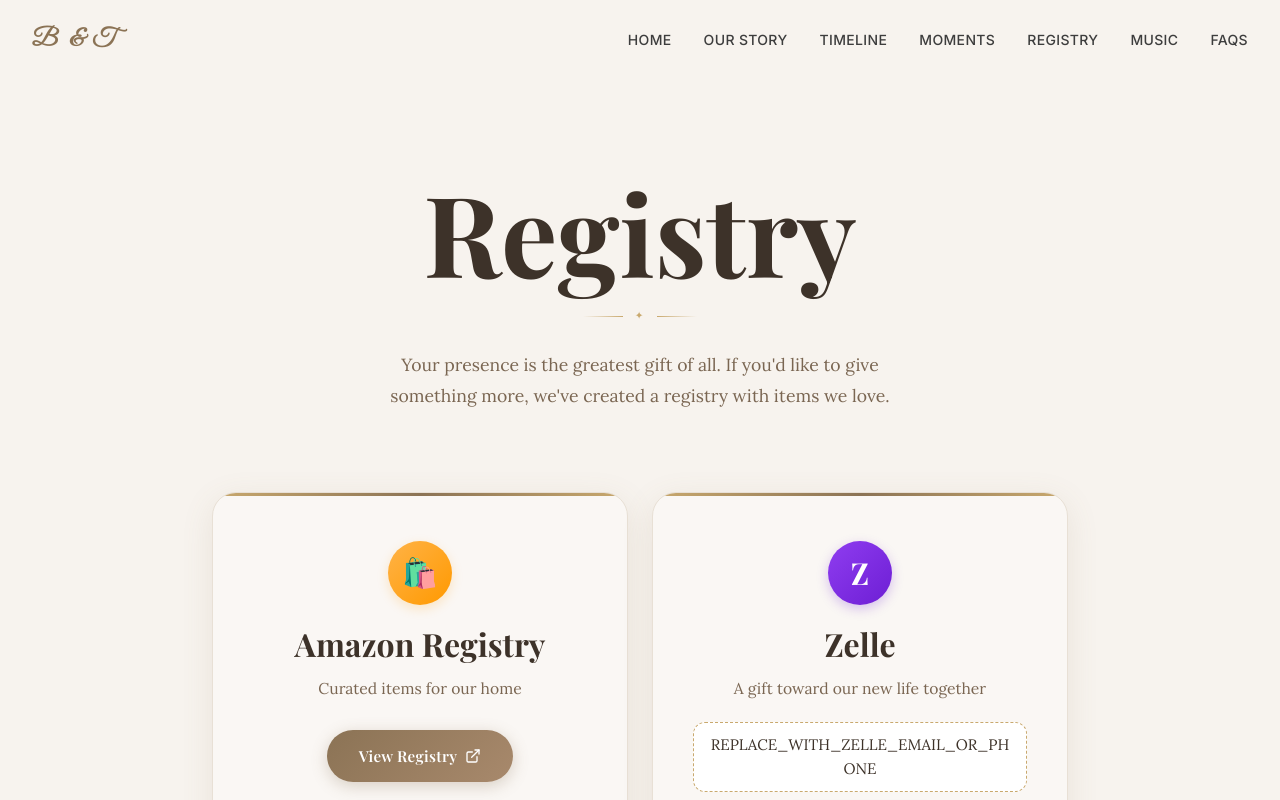
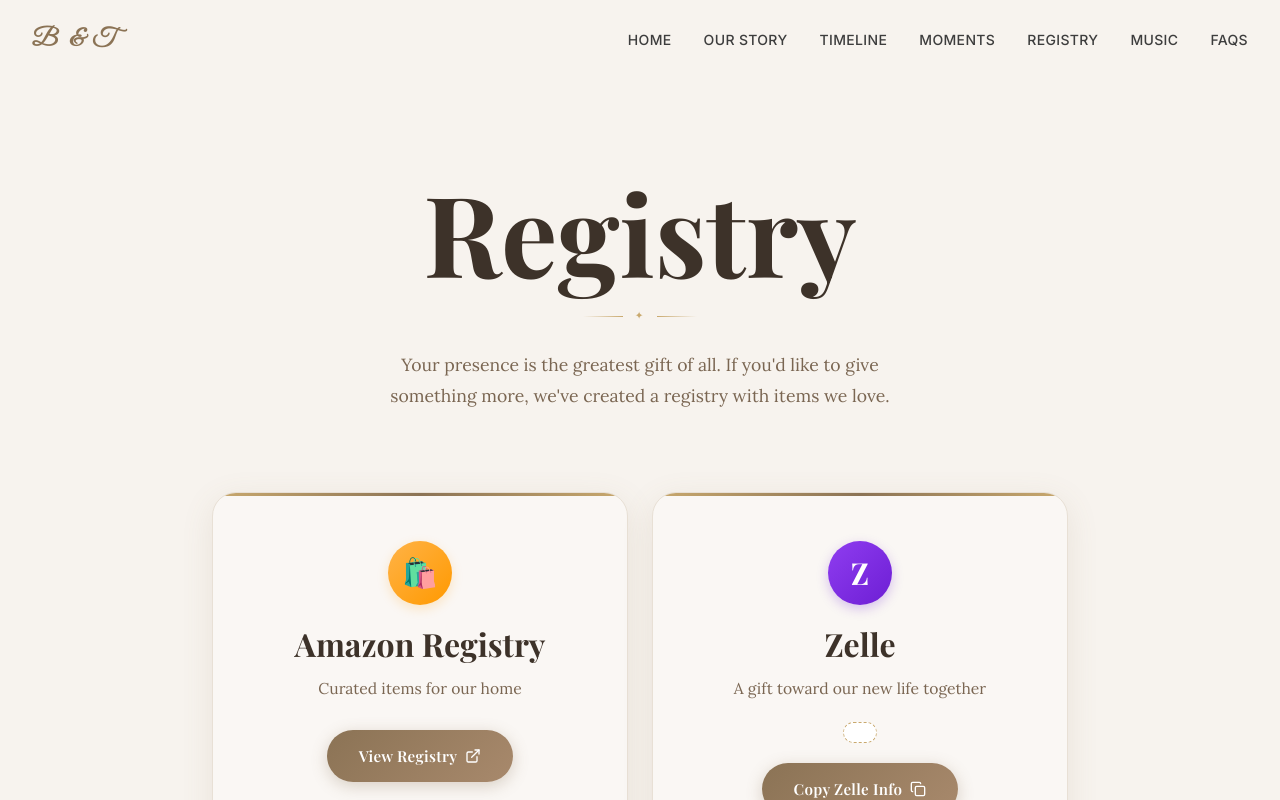
Before and after one commit to tarakhanal/website, a Next.js app: page /registry in a window 1280 px wide. Shown: the top 800 px of the page. Built offline with nearby package versions, Linux system fonts and the light colour scheme; a web font is replaced by a local one.

Commit message:
Add zelle info

```diff
--- a/src/app/registry/page.tsx
+++ b/src/app/registry/page.tsx
@@ -6,7 +6,8 @@ import { useState } from 'react';
 import { ExternalLink, Copy, Check } from 'lucide-react';
 
 // TODO: replace with the real Zelle email or phone number
-const ZELLE_HANDLE = 'REPLACE_WITH_ZELLE_EMAIL_OR_PHONE';
+const zelle_email = process.env.NEXT_PUBLIC_ZELLE_HANDLE_EMAIL || '';
+const ZELLE_HANDLE = zelle_email;
 
 export default function RegistryPage() {
   const [copied, setCopied] = useState(false);
```
